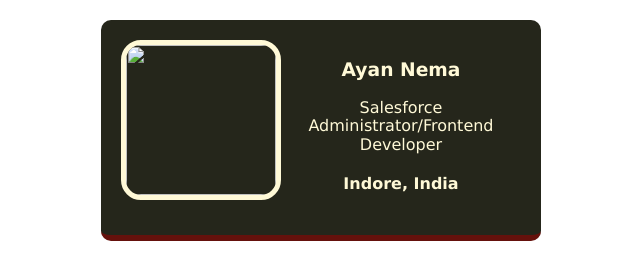
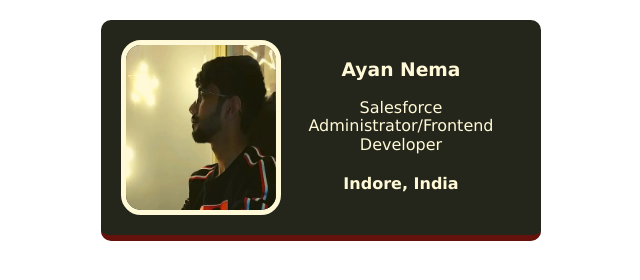
Before and after one commit to Ayan-nema/business-card, a plain HTML site: page index.html in a window 1280 px wide. Shown: the whole page, without its empty margins (319-959 px from the left). Drawn offline with nearby package versions, Linux system fonts and the light colour scheme.

Commit message:
Update index.html

```diff
--- a/index.html
+++ b/index.html
@@ -4,7 +4,7 @@
     </head>
     <body>
         <div class="card">
-            <img class="avatar" src="images/A.png">
+            <img class="avatar" src="A.png">
             <div >
                 <h3>Ayan Nema</h3>
                 <p > Salesforce Administrator/Frontend Developer</p>
```
